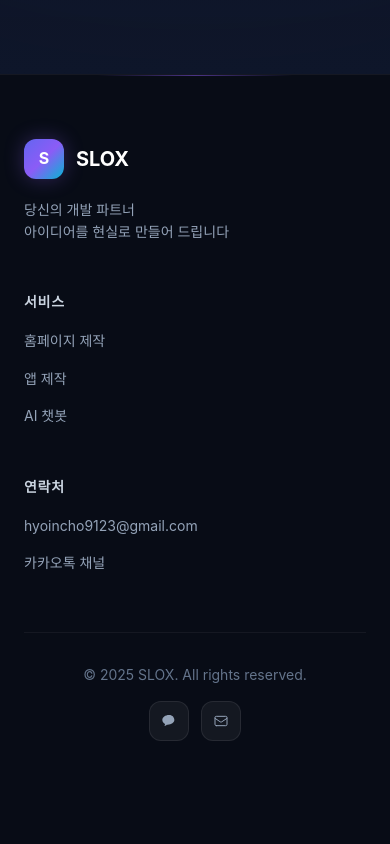
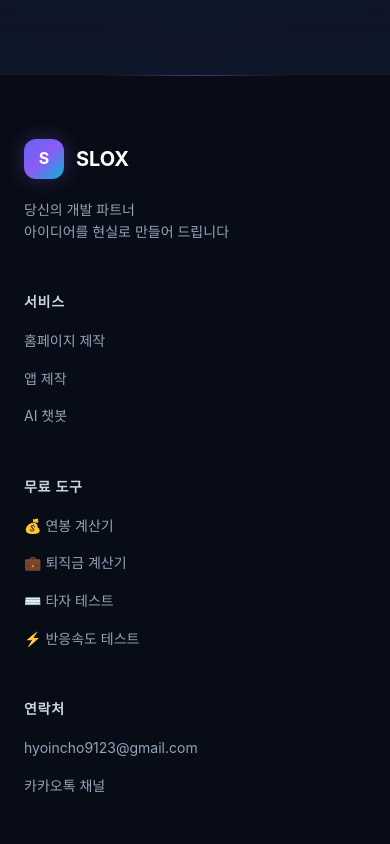
Before and after one commit to roboris-namu/slox-landing, a Next.js app: page / in a window 390 px wide. Shown: the part 9700-10544 px from the top of the page. Before the commit the page ends 10505 px from the top, so only its background shows below. Built offline with nearby package versions, Linux system fonts and the light colour scheme.

Commit message:
네비게이션 도구 드롭다운 + 푸터 무료 도구 섹션 추가

```diff
--- a/src/app/page.tsx
+++ b/src/app/page.tsx
@@ -52,6 +52,31 @@ function Navigation() {
               <a href="#portfolio" className="px-4 py-2 text-sm font-medium text-dark-300 hover:text-white rounded-xl hover:bg-white/[0.05] transition-all duration-300">
                 포트폴리오
               </a>
+              {/* 도구 드롭다운 */}
+              <div className="relative group">
+                <button className="px-4 py-2 text-sm font-medium text-dark-300 hover:text-white rounded-xl hover:bg-white/[0.05] transition-all duration-300 flex items-center gap-1">
+                  도구
+                  <svg className="w-3 h-3 transition-transform group-hover:rotate-180" fill="none" stroke="currentColor" viewBox="0 0 24 24">
+                    <path strokeLinecap="round" strokeLinejoin="round" strokeWidth={2} d="M19 9l-7 7-7-7" />
+                  </svg>
+                </button>
+                <div className="absolute top-full left-0 mt-2 w-48 bg-dark-900/95 backdrop-blur-xl rounded-xl border border-white/[0.08] shadow-lg opacity-0 invisible group-hover:opacity-100 group-hover:visible transition-all duration-200">
+                  <div className="p-2">
+                    <a href="/salary" className="flex items-center gap-2 px-3 py-2 text-sm text-dark-300 hover:text-white hover:bg-white/[0.05] rounded-lg transition-all">
+                      💰 연봉 계산기
+                    </a>
+                    <a href="/severance" className="flex items-center gap-2 px-3 py-2 text-sm text-dark-300 hover:text-white hover:bg-white/[0.05] rounded-lg transition-all">
+                      💼 퇴직금 계산기
+                    </a>
+                    <a href="/typing" className="flex items-center gap-2 px-3 py-2 text-sm text-dark-300 hover:text-white hover:bg-white/[0.05] rounded-lg transition-all">
+                      ⌨️ 타자 테스트
+                    </a>
+                    <a href="/reaction" className="flex items-center gap-2 px-3 py-2 text-sm text-dark-300 hover:text-white hover:bg-white/[0.05] rounded-lg transition-all">
+                      ⚡ 반응속도 테스트
+                    </a>
+                  </div>
+                </div>
+              </div>
               <a href="#contact" className="ml-3 px-5 py-2.5 bg-gradient-to-r from-indigo-500 via-accent-500 to-cyan-500 text-white text-sm font-semibold rounded-xl hover:shadow-glow-sm transition-all duration-300 hover:-translate-y-0.5">
                 문의하기
               </a>
@@ -78,9 +103,9 @@ function Footer() {
       <div className="absolute top-0 left-1/2 -translate-x-1/2 w-1/2 h-px bg-gradient-to-r from-transparent via-accent-500/50 to-transparent" />
 
       <div className="max-w-6xl mx-auto px-6 sm:px-8 lg:px-12 py-16">
-        <div className="grid grid-cols-1 md:grid-cols-3 gap-12">
+        <div className="grid grid-cols-1 sm:grid-cols-2 lg:grid-cols-4 gap-12">
           {/* 브랜드 */}
-          <div className="md:col-span-1">
+          <div className="sm:col-span-2 lg:col-span-1">
             <div className="flex items-center gap-3 mb-5">
               <div className="w-10 h-10 rounded-xl bg-gradient-to-br from-indigo-500 via-accent-500 to-cyan-500 flex items-center justify-center shadow-glow-sm">
                 <span className="text-white font-bold">S</span>
@@ -93,7 +118,7 @@ function Footer() {
             </p>
           </div>
 
-          {/* 링크 */}
+          {/* 서비스 */}
           <div>
             <h4 className="font-semibold text-sm mb-4 text-dark-300 uppercase tracking-wider">서비스</h4>
             <ul className="space-y-3">
@@ -107,6 +132,34 @@ function Footer() {
             </ul>
           </div>
 
+          {/* 무료 도구 */}
+          <div>
+            <h4 className="font-semibold text-sm mb-4 text-dark-300 uppercase tracking-wider">무료 도구</h4>
+            <ul className="space-y-3">
+              <li>
+                <a href="/salary" className="text-sm text-dark-400 hover:text-accent-400 transition-colors duration-300">
+                  💰 연봉 계산기
+                </a>
+              </li>
+              <li>
+                <a href="/severance" className="text-sm text-dark-400 hover:text-accent-400 transition-colors duration-300">
+                  💼 퇴직금 계산기
+                </a>
+              </li>
+              <li>
+                <a href="/typing" className="text-sm text-dark-400 hover:text-accent-400 transition-colors duration-300">
+                  ⌨️ 타자 테스트
+                </a>
+              </li>
+              <li>
+                <a href="/reaction" className="text-sm text-dark-400 hover:text-accent-400 transition-colors duration-300">
+                  ⚡ 반응속도 테스트
+                </a>
+              </li>
+            </ul>
+          </div>
+
+          {/* 연락처 */}
           <div>
             <h4 className="font-semibold text-sm mb-4 text-dark-300 uppercase tracking-wider">연락처</h4>
             <ul className="space-y-3">
```
